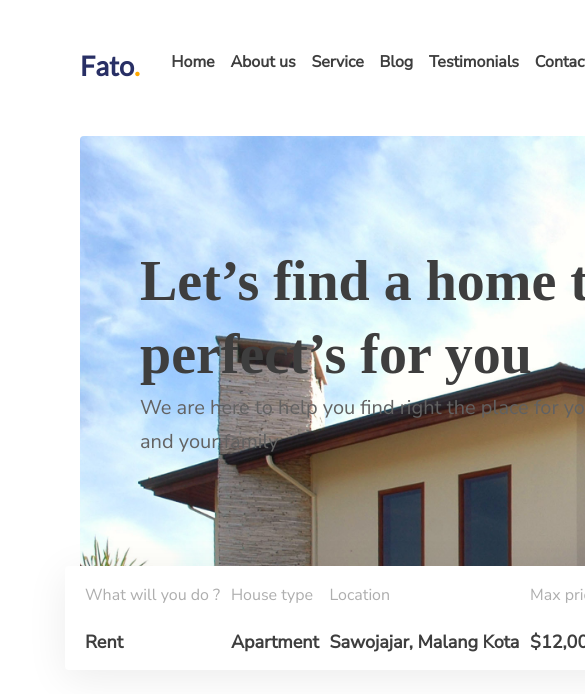
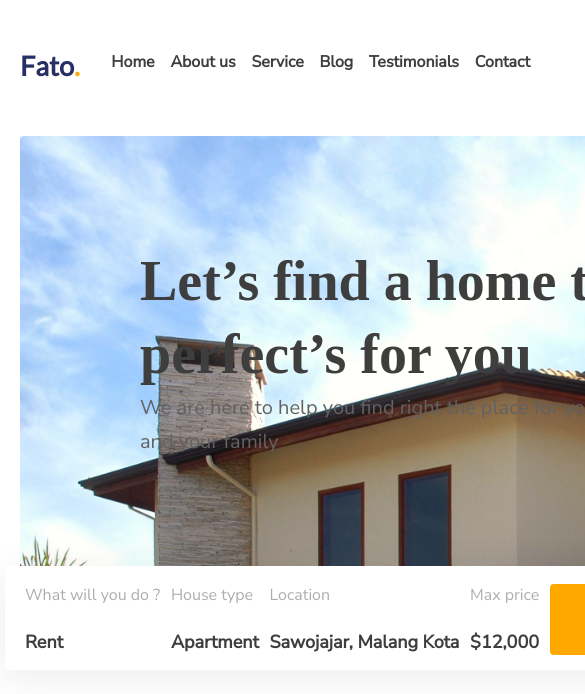
Before and after one commit to fabiojr687/real-estate, a React (Create React App) app: page / in a window 390 px wide. Shown: the top 694 px of the page, 585 px wide, since content can reach past the window. Built offline with nearby package versions, Linux system fonts and the light colour scheme; a web font is replaced by a local one.

Commit message:
Fix width 720p

```diff
--- a/src/App.css
+++ b/src/App.css
@@ -1,7 +1,12 @@
 .App {
-  margin: 30px 80px 30px 80px;
+  margin: 30px 80px 0px 80px;
   min-width: 720px;
   max-width: 1440px;
+}
+@media screen and (max-width: 850px) {
+  .App {
+    margin: 30px 20px 0px 20px;
+  }
 }
 
 .font-khula {
```
